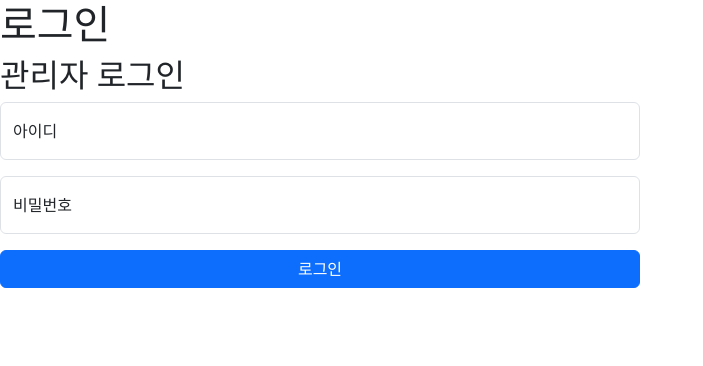
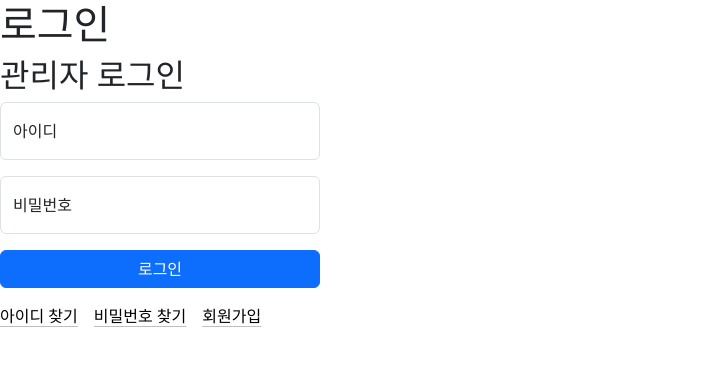
Before and after one commit to AppleBee12/Code_Even, a PHP site: page /login.php in a window 1280 px wide. Shown: the top 366 px of the page, without its empty margins (0-703 px from the left). Run offline with PHP 8.4, Linux system fonts and the light colour scheme.

Commit message:
📝 docs: 회원가입/아이디, 비번찾기 텍스트 추가

```diff
--- a/login.php
+++ b/login.php
@@ -3,19 +3,26 @@
 ?>
 <link href="https://cdn.jsdelivr.net/npm/bootstrap@5.3.3/dist/css/bootstrap.min.css" rel="stylesheet" integrity="sha384-QWTKZyjpPEjISv5WaRU9OFeRpok6YctnYmDr5pNlyT2bRjXh0JMhjY6hW+ALEwIH" crossorigin="anonymous">
 
-<div class="container_login">
+<div class="container_login ">
   <h1>로그인</h1>
   <h2>관리자 로그인</h2>
   <form action="login_ok.php" method="POST">
     <div class="form-floating mb-3">
-      <input type="text" class="form-control w-50" id="userid" placeholder="아이디를 입력하세요" name="userid">
+      <input type="text" class="form-control w-25" id="userid" placeholder="아이디를 입력하세요" name="userid">
       <label for="userid">아이디</label>
     </div>
     <div class="form-floating">
-      <input type="password" class="form-control w-50" id="userpw" placeholder="비밀번호를 입력하세요" name="userpw">
+      <input type="password" class="form-control w-25" id="userpw" placeholder="비밀번호를 입력하세요" name="userpw">
       <label for="userpw">비밀번호</label>
     </div>
-    <button class="btn btn-primary mt-3 w-50">로그인</button>
+    <div class="d-flex flex-column justify-content-center">
+      <button class="btn btn-primary mt-3 w-25">로그인</button>
+      <div class="d-flex gap-3  mt-3">
+        <a href="" class="link-body-emphasis link-offset-2 link-underline-opacity-25 link-underline-opacity-75-hover">아이디 찾기</a>
+        <a href="" class="link-body-emphasis link-offset-2 link-underline-opacity-25 link-underline-opacity-75-hover">비밀번호 찾기</a>
+        <a href="signup.php" class="link-body-emphasis link-offset-2 link-underline-opacity-25 link-underline-opacity-75-hover">회원가입</a>
+      </div>
+    </div>
   </form>
 </div>
 
```
